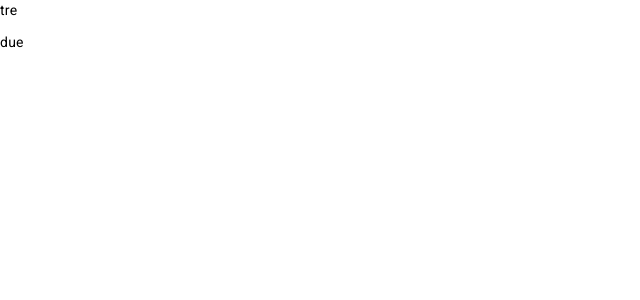
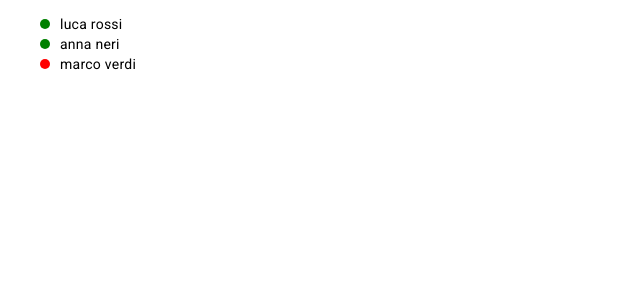
Before and after one commit to Castels88/Angular-corso, an Angular app: page / in a window 1280 px wide. Shown: the top 300 px of the page, without its empty margins (0-640 px from the left). Built offline with nearby package versions, Linux system fonts and the light colour scheme.

Commit message:
fine lezione

```diff
--- a/src/app/app.component.css
+++ b/src/app/app.component.css
@@ -12,9 +12,27 @@
   width: 10px;
   height: 10px;
   background-color: green;
+  border-radius: 50%;
+  margin-right: 10px;
 }
 .cerchioRosso {
   width: 10px;
   height: 10px;
   background-color: red;
 }
+.cerchio {
+  width: 10px;
+  height: 10px;
+  background-color: blue;
+  border-radius: 50%;
+  margin-right: 10px;
+}
+li {
+  margin-bottom: 10px;
+  display: flex;
+  align-items: center;
+}
+li,
+p {
+  margin-bottom: 0;
+}
--- a/src/app/app.component.html
+++ b/src/app/app.component.html
@@ -1,27 +1,17 @@
-<!-- è una altra direttiva che ci permette di verificare
-  diverse condizioni invece di usare multipli if
-  si utilizza ngSwitch . andiamo a metterlo tra []in modo da richiamare la variabile
-  number.
-  e poi dentro mettiamo i tag p che dovreanno tornare se il case è uguale al numero
-  della variabile.
-  importante i case vanno richiamati cosi *ngSwitchCase e ultima ipotesi
-  sempre con *ngSwitchDefault
+<!--
+  è un altra direttiva che ci permette di cambiare lo stile css
+  in base ai dati del TS
+  noi abbiamo questo cerchio e vogliamo che cambi in base allo stato isOnline
+  andiamo ad aggiungere con le [ngStyle] al nostro cerchio e associamo un {nel quale
+  scriveremo il css} il css senza virgolette va scritto in CamelCase
+  con le virgolette normarlmente
 -->
 
-
-<div [ngSwitch]="number">
-  <p *ngSwitchCase="1">uno</p>
-  <p *ngSwitchCase="2">due</p>
-  <p *ngSwitchCase="3">tre</p>
-  <p *ngSwitchCase="4">quattro</p>
-  <p *ngSwitchDefault>default</p>
-</div>
-<!-- vediamo con le stringhe
-attenzione per le stringhe dobbiamo riportare 2 volte le '' senno non li prende -->
-<div [ngSwitch]="stringa">
-  <p *ngSwitchCase="'elio'">uno</p>
-  <p *ngSwitchCase="'pippo'">due</p>
-  <p *ngSwitchCase="'paperino'">tre</p>
-  <p *ngSwitchCase="'pluto'">quattro</p>
-  <p *ngSwitchDefault>default</p>
-</div>
+<ul>
+  <li *ngFor="let persona of persone">
+    <!-- <div class="cerchio" [ngStyle]="{'background':'red'}"></div> -->
+    <!-- oppure possiamo usare il conditional rendering -->
+    <div class="cerchio" [ngStyle]="{background: persona.isOnline?'green':'red'}"></div>
+    <p>{{persona.nome}} {{persona.cognome}}</p>
+  </li>
+</ul>
--- a/src/app/app.component.ts
+++ b/src/app/app.component.ts
@@ -7,8 +7,7 @@ import { Component, OnInit } from '@angular/core';
 })
 export class AppComponent {
   title = 'Angular-corso';
-  isVisible = true;
-  isVisible2 = false;
+
   persone = [
     {
       nome: 'luca',
@@ -26,8 +25,7 @@ export class AppComponent {
       isOnline: false,
     },
   ];
-  number = 3;
-  stringa = 'pippo';
+
   onInput(e: Event) {
     this.title = (<HTMLInputElement>e.target).value;
   }
```
